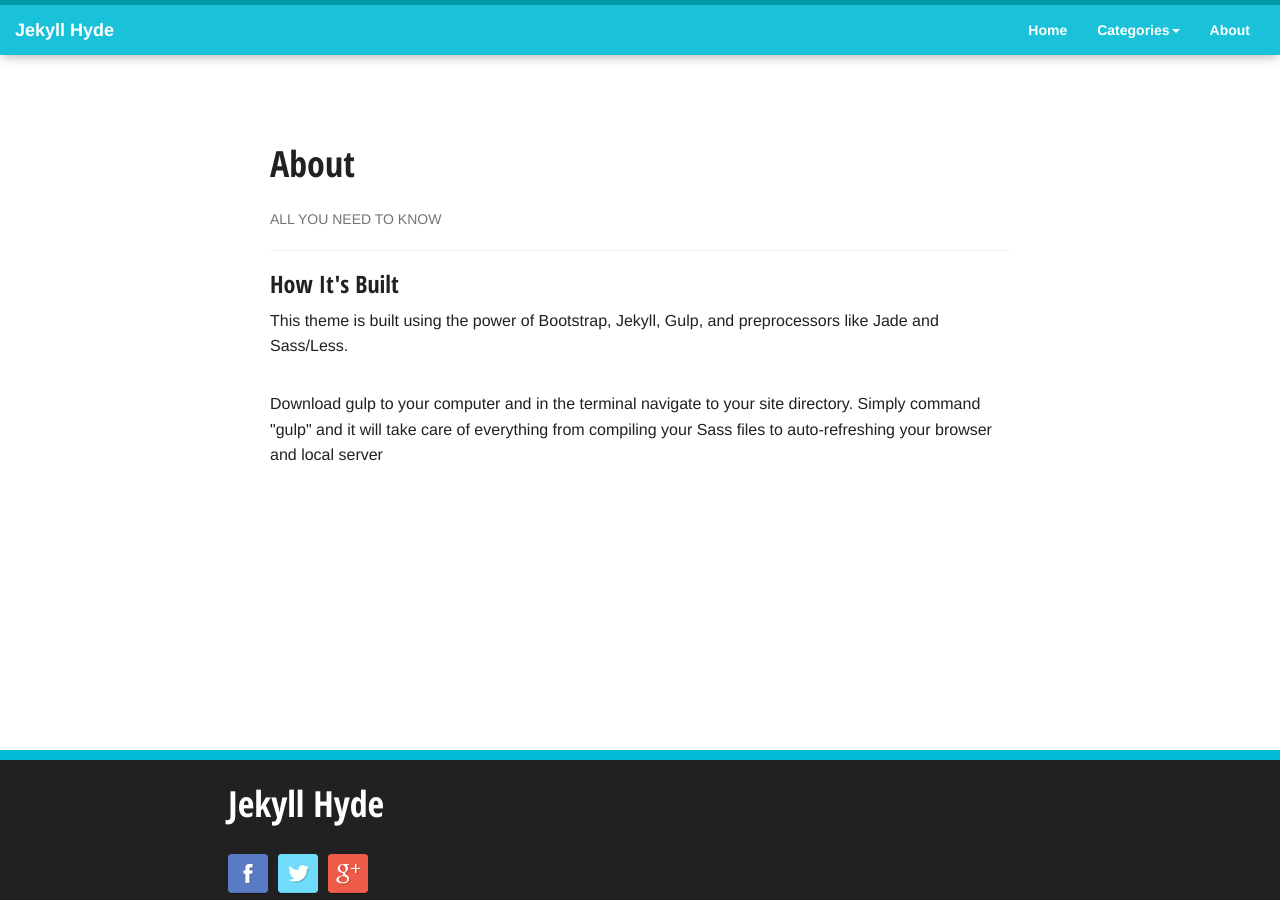
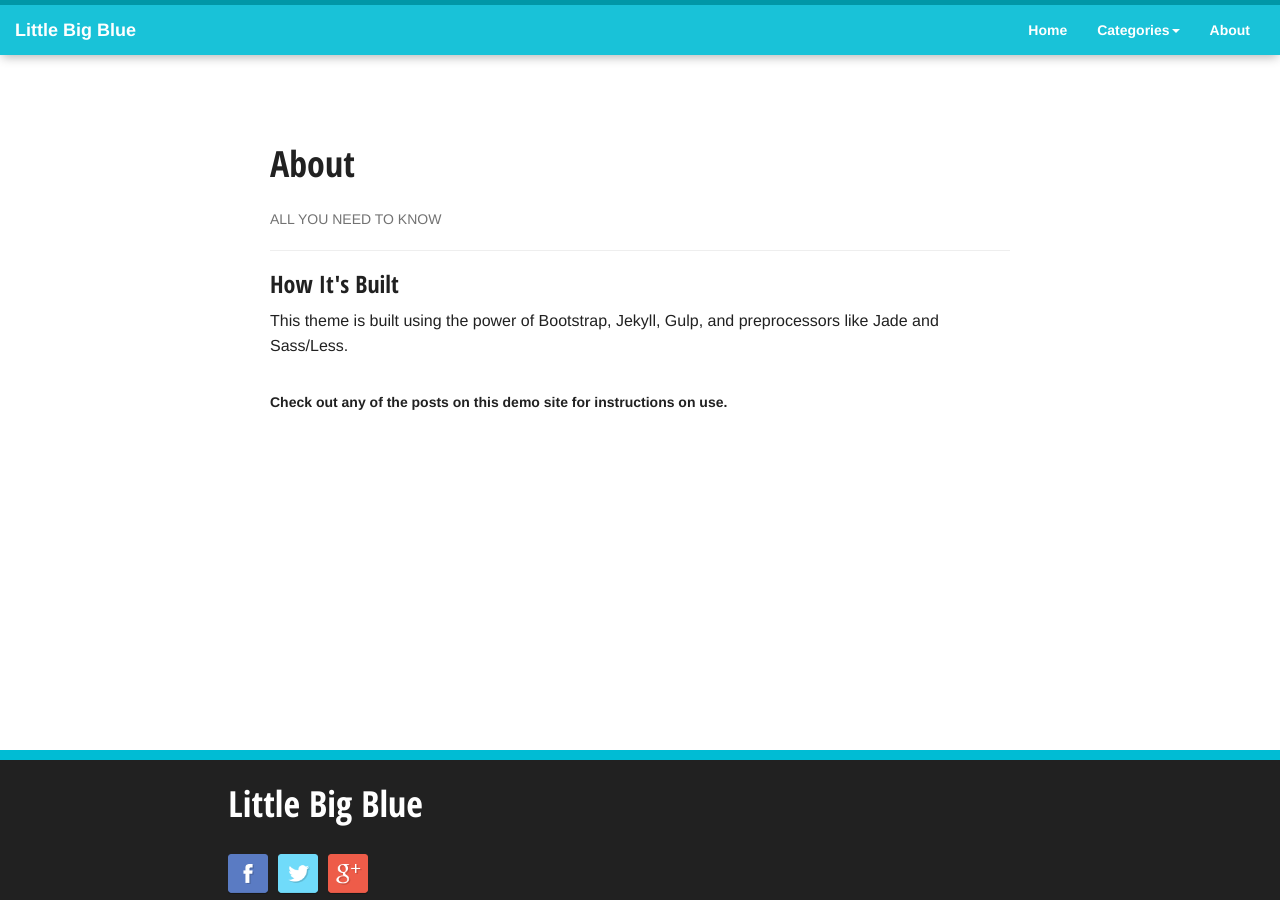
Before and after one commit to ninapetrop/Little-Big-Blue, a Jekyll site: the page built from about.html, in a window 1280 px wide and 900 px high. Built offline with Jekyll 4.4.1, drawn with Linux system fonts in a browser that asks for light colours; nearby versions of some CDN libraries; Markdown is read by kramdown in place of the engine named in the settings; some of the changed text lies outside the part shown.

Commit message:
updated config, linked social media to footer, prep for launch

```diff
--- a/_config.yml
+++ b/_config.yml
@@ -1,21 +1,20 @@
 # Default, Defaults
-name: Test
 markdown: redcarpet
 highlighter: pygments # or rouge or null
 exclude: ["node_modules", "gulpfile.js", "package.json"]
 
 # Jekyll Defaults
-title: Jekyll Hyde
+title: Little Big Blue
 email: your-email@domain.com
-description: > # this means to ignore newlines until "baseurl:"
-  Write an awesome description for your new site here. You can edit this
-  line in _config.yml. It will appear in your document head meta (for
-  Google search results) and in your feed.xml site description.
+description: A small and simple site I made to test out Jekyll. Watch out! I'm going to make a material design theme next!
 baseurl: "" # the subpath of your site, e.g. /blog
-# Developement URL ONLY
-url: "http://localhost:3000" # the base hostname & protocol for your site
-twitter_username: jekyllrb
-github_username:  jekyll
 
-# Build settings
-#markdown: kramdown
+# Where can people find your site?
+url: "http://localhost:3000"
+# When developing, set this ^ equal to whatever localhost you're using
+
+# Socail Media links
+# Use these to link users to your organization's social media sites
+twitter:
+facebook:
+google:
--- a/_includes/footer.html
+++ b/_includes/footer.html
@@ -1 +1 @@
-<div class="row"><div class="col-xs-12 col-sm-4 col-sm-offset-2 footer-content"><h1>{{ site.title }}</h1><div class="social-bar no-padding col-xs-12"><img src="/assets/img/facebook.png" class="img-responsive"/><img src="/assets/img/twitter.png" class="img-responsive"/><img src="/assets/img/google.png" class="img-responsive"/><br/></div><strong>Lorem ipsum dolor sit amet, consectetur adipiscing elit, sed do eiusmod tempor incididunt ut labore et dolore magna aliqua. </strong></div></div>
+<div class="row"><div class="col-xs-12 col-sm-4 col-sm-offset-2 footer-content"><h1>{{ site.title }}</h1><div class="social-bar no-padding col-xs-12"><a href="{{ site.facebook }}"><img src="/assets/img/facebook.png" class="img-responsive"/></a><a href="{{ site.twitter }}"><img src="/assets/img/twitter.png" class="img-responsive"/></a><a href="{{ site.google }}"><img src="/assets/img/google.png" class="img-responsive"/></a><br/></div><strong>Lorem ipsum dolor sit amet, consectetur adipiscing elit, sed do eiusmod tempor incididunt ut labore et dolore magna aliqua. </strong><br/><p style="margin-top: 50px; color:white" class="text-right">© 2016 powered by Jekyll, designed by <a href="http://github.com/ninapetrop" style="color:white;font-weight:500">Miss</a></p></div></div>
--- a/_includes/header.html
+++ b/_includes/header.html
@@ -1 +1 @@
-<div class="row navRow"><nav class="navbar navbar-default navbar-fixed-top"><div class="container-fluid"><!-- Brand and toggle get grouped for better mobile display--><div class="navbar-header"><button type="button" data-toggle="collapse" data-target="#bs-example-navbar-collapse-1" aria-expanded="false" class="navbar-toggle collapsed"><span class="sr-only">Toggle navigation</span><span class="icon-bar"></span><span class="icon-bar"></span><span class="icon-bar"></span></button><a href="{{ site.baseurl }}" class="navbar-brand">{{ site.title }}</a></div><!-- Collect the nav links, forms, and other content for toggling--><div id="bs-example-navbar-collapse-1" class="collapse navbar-collapse"><ul class="nav navbar-nav"><li><a href="/index.html">Home</a></li><li class="dropdown"><a href="#" data-toggle="dropdown" role="button" aria-haspopup="true" aria-expanded="false" class="dropdown-toggle">Categories<span class="caret"><ul class="dropdown-menu"><!-- This is where you would list your categories--><li><a href="/categories/recipes.html">Recipes</a></li><li><a href="/categories/training.html">Training</a></li><li><a href="/categories/reviews.html">Reviews</a></li></ul></span></a></li><li><a href="about.html">About</a></li></ul></div></div></nav></div>
+<div class="row navRow"><nav class="navbar navbar-default navbar-fixed-top"><div class="container-fluid"><!-- Brand and toggle get grouped for better mobile display--><div class="navbar-header"><button type="button" data-toggle="collapse" data-target="#bs-example-navbar-collapse-1" aria-expanded="false" class="navbar-toggle collapsed"><span class="sr-only">Toggle navigation</span><span class="icon-bar"></span><span class="icon-bar"></span><span class="icon-bar"></span></button><a href="{{ site.baseurl }}" class="navbar-brand">{{ site.title }}</a></div><!-- Collect the nav links, forms, and other content for toggling--><div id="bs-example-navbar-collapse-1" class="collapse navbar-collapse"><ul class="nav navbar-nav"><li><a href="/index.html">Home</a></li><li class="dropdown"><a href="#" data-toggle="dropdown" role="button" aria-haspopup="true" aria-expanded="false" class="dropdown-toggle">Categories<span class="caret"><ul class="dropdown-menu"><!-- This is where you would list your categories--><li><a href="/categories/recipes.html">Recipes</a></li><li><a href="/categories/training.html">Training</a></li><li><a href="/categories/reviews.html">Reviews</a></li></ul></span></a></li><li><a href="/about.html">About</a></li></ul></div></div></nav></div>
--- a/_jadefiles/header.jade
+++ b/_jadefiles/header.jade
@@ -20,4 +20,4 @@
                 li: a(href='/categories/recipes.html') Recipes
                 li: a(href='/categories/training.html') Training
                 li: a(href='/categories/reviews.html') Reviews
-          li: a(href='about.html') About
+          li: a(href='/about.html') About
--- a/about.html
+++ b/about.html
@@ -10,5 +10,6 @@
   <h3>How It's Built</h3>
   <p>This theme is built using the power of Bootstrap, Jekyll, Gulp, and preprocessors like Jade and Sass/Less.</p>
   <br>
-  <p>Download gulp to your computer and in the terminal navigate to your site directory. Simply command "gulp" and it will take care of everything from compiling your Sass files to auto-refreshing your browser and local server</p>
+  <strong>Check out any of the posts on this demo site for instructions on use.</strong>
+
 </div>
--- a/index.html
+++ b/index.html
@@ -12,7 +12,6 @@
     </div>
   {% endfor %}
   </div>
-
   <hr class="col-xs-12">
 
   <!-- Begin Multi-column sections -->
```
Also changed, not shown: _jadefiles/footer.jade (+9 -3 lines).
